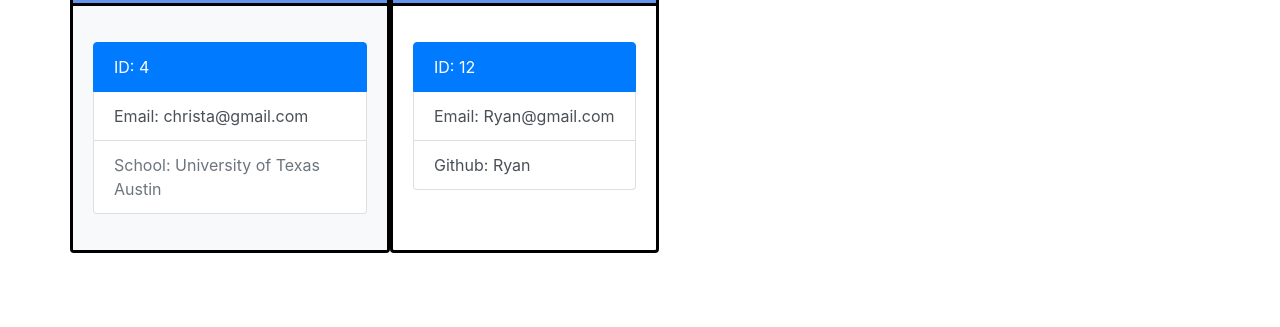
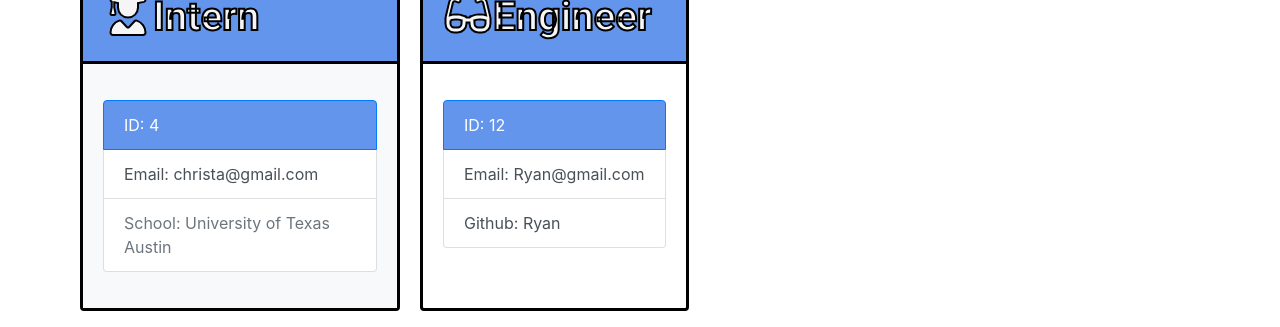
Before and after one commit to KuyaJasper/TeamProfileGenerator, a plain HTML site: page index.html in a window 1280 px wide. Shown: the part 759-1086 px from the top of the page. Before the commit the page ends 1028 px from the top, so only its background shows below. Drawn offline with nearby package versions, Linux system fonts and the light colour scheme.

Commit message:
updated css

```diff
--- a/style.css
+++ b/style.css
@@ -12,6 +12,7 @@
 
 .card {
     border: 3px solid black;
+
 }
 
 .card-header{
@@ -19,14 +20,22 @@
     background-color: cornflowerblue;
 }
 
-.card-title{
+#card-title h2 {
+    font-size: 40px;
     font-family: 'Roboto', sans-serif;
-    font-size: 40px;
     color: whitesmoke;
     -webkit-text-stroke: 2px black;
 }
+.mb-3{
+    margin: 10px;
+
+}
 
 #card-container{
-    display: flex;
+    flex: row;
     justify-content: center;
 }
+
+#IDtag{
+    background-color: cornflowerblue;
+}
```
